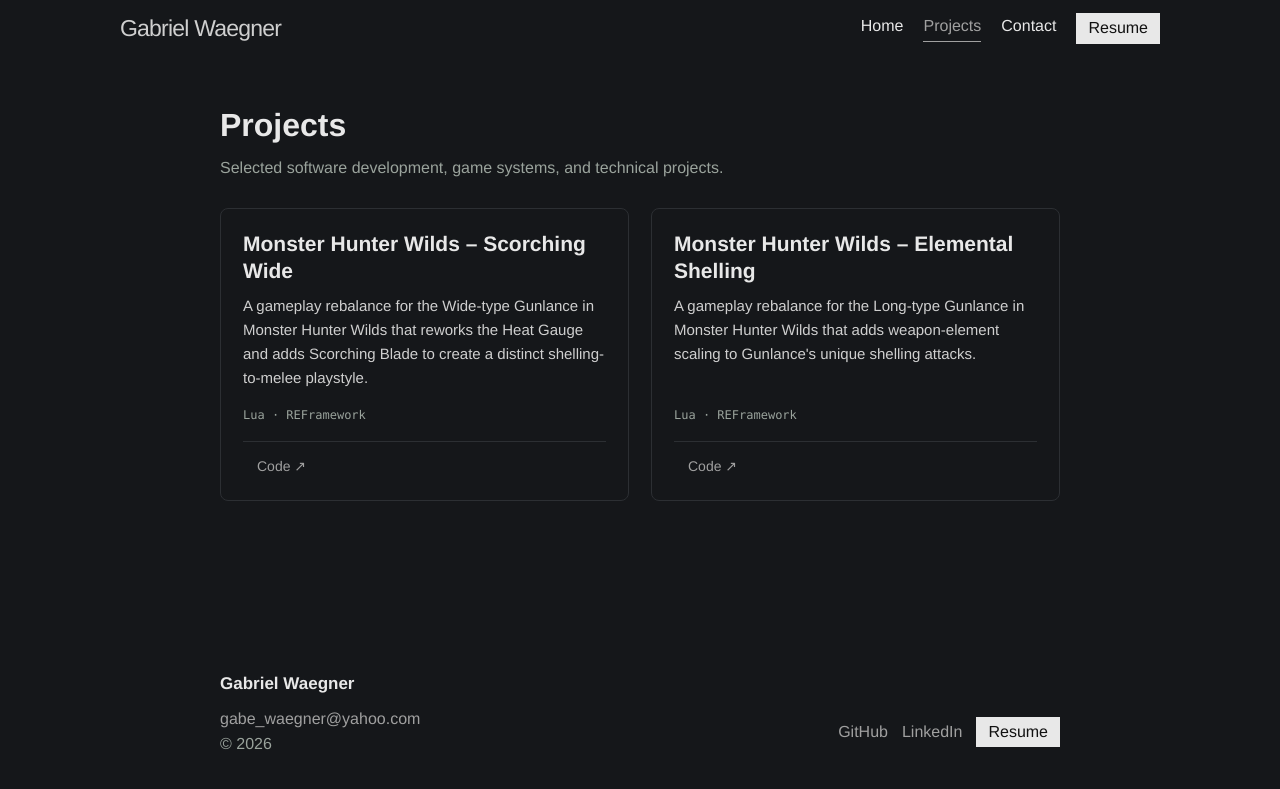
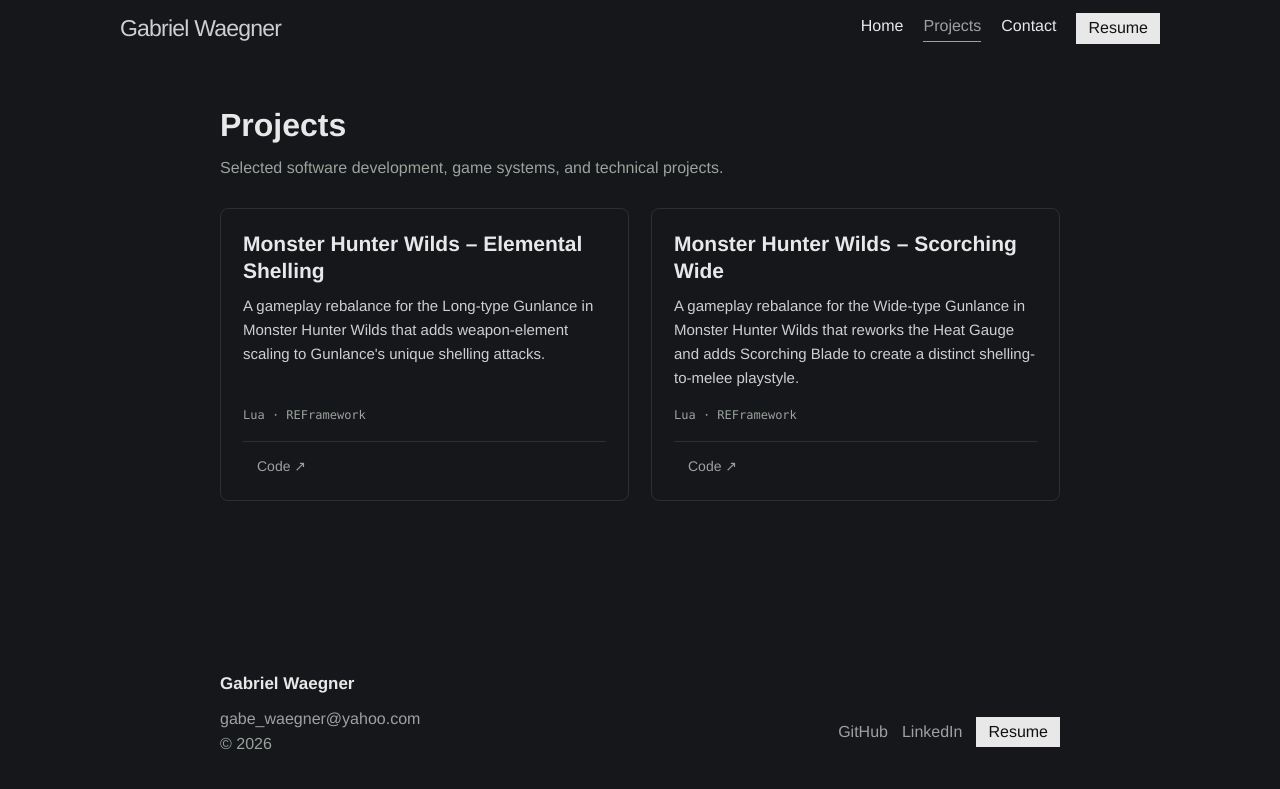
Before and after one commit to Gwaegs/Gabriel_Waegner.github.io, a Jekyll site: the page built from work.html, in a window 1280 px wide. Shown: the top 789 px of the page. Built offline with Jekyll 4.4.1, drawn with Linux system fonts in a browser that asks for light colours.

Commit message:
Update page-work.html for hopefully the last time

```diff
--- a/_includes/page-work.html
+++ b/_includes/page-work.html
@@ -11,8 +11,8 @@
 {% assign elemental_shelling = site.pages | where: "slug", "elemental-shelling" | first %}
 {% assign scorching_wide = site.pages | where: "slug", "scorching-wide" | first %}
 <div class="project-card-grid">
+  {% include work-entry.html item=elemental_shelling %}
   {% include work-entry.html item=scorching_wide %}
-  {% include work-entry.html item=elemental_shelling %}
 </div>
 {% else %}
 <p>{{ t.work.empty }}</p>
```
